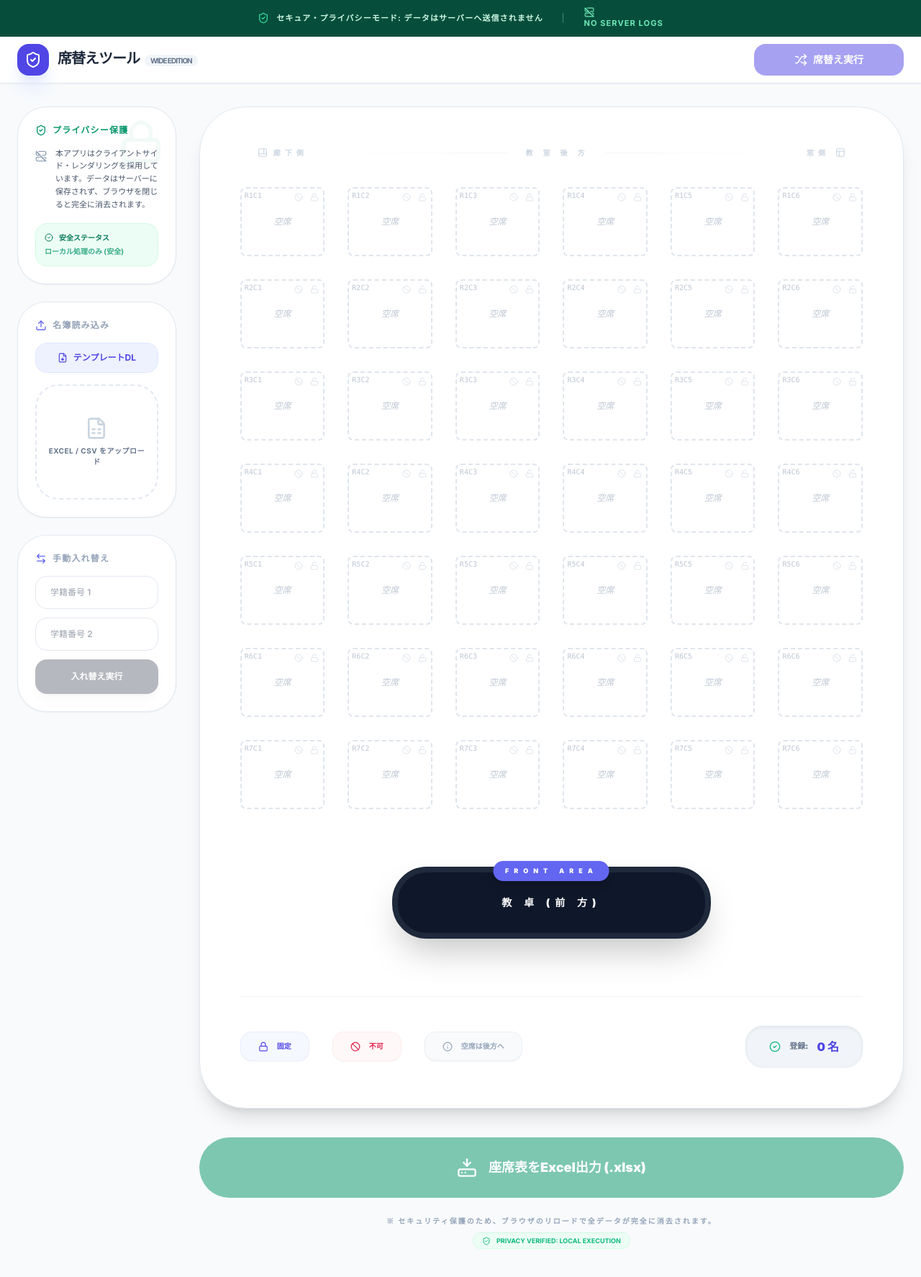
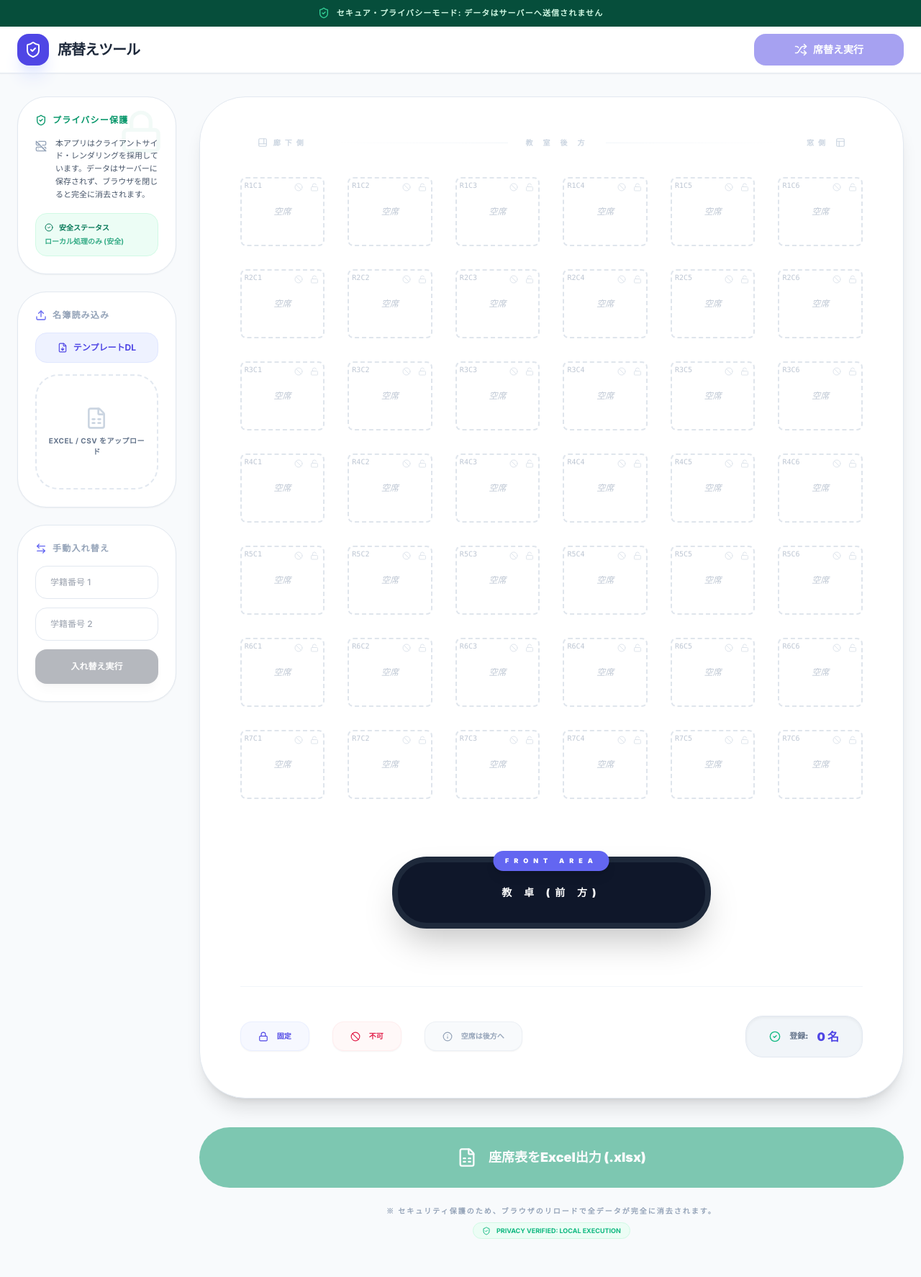
Before and after one commit to kenkisekihara/Seat-change-app, a React (Vite) app: page / in a window 1280 px wide. Shown: the top 1774 px of the page at 72% size. Built offline with nearby package versions, Linux system fonts and the light colour scheme.

Commit message:
feat: Simplify header and privacy banner
Remove redundant "Wide Edition" text and server log indicator from the header and privacy banner for a cleaner UI.

```diff
--- a/App.tsx
+++ b/App.tsx
@@ -12,9 +12,7 @@ import {
   Lock,
   Ban,
   ShieldCheck,
-  EyeOff,
   CheckCircle2,
-  HardDriveDownload,
   ServerOff,
   Layout
 } from 'lucide-react';
@@ -230,10 +228,6 @@ const App: React.FC = () => {
       <div className="bg-emerald-900 text-emerald-100 py-2.5 px-4 text-center text-[11px] font-bold tracking-widest uppercase flex items-center justify-center gap-2.5 shadow-sm">
         <ShieldCheck size={16} className="text-emerald-400" />
         <span>セキュア・プライバシーモード: データはサーバーへ送信されません</span>
-        <span className="hidden sm:inline-block opacity-40 ml-4 font-normal">|</span>
-        <span className="hidden sm:inline flex items-center gap-1.5 ml-4 text-emerald-300">
-          <ServerOff size={14} /> NO SERVER LOGS
-        </span>
       </div>
 
       <header className="bg-white border-b border-slate-200 sticky top-0 z-30 shadow-sm">
@@ -244,7 +238,7 @@ const App: React.FC = () => {
             </div>
             <div>
               <h1 className="text-lg sm:text-xl font-black text-slate-800 tracking-tighter">
-                席替えツール <span className="text-[10px] bg-slate-100 text-slate-500 px-2 py-0.5 rounded-full font-bold ml-1 uppercase">Wide Edition</span>
+                席替えツール
               </h1>
             </div>
           </div>
@@ -409,7 +403,7 @@ const App: React.FC = () => {
               disabled={students.length === 0}
               className="w-full flex items-center justify-center gap-3 sm:gap-4 bg-emerald-600 hover:bg-emerald-700 text-white py-5 sm:py-7 rounded-[2rem] sm:rounded-[3rem] font-black transition-all shadow-2xl shadow-emerald-100 active:scale-[0.99] disabled:opacity-50 disabled:shadow-none text-sm sm:text-lg"
             >
-              <HardDriveDownload size={22} className="sm:w-[28px] sm:h-[28px]" />
+              <FileSpreadsheet size={22} className="sm:w-[28px] sm:h-[28px]" />
               <span>座席表をExcel出力 (.xlsx)</span>
             </button>
             <div className="mt-6 flex flex-col items-center gap-2">
@@ -423,19 +417,6 @@ const App: React.FC = () => {
           </div>
         </section>
       </main>
-
-      {/* Static Floating Alert */}
-      <div className="fixed bottom-8 right-8 no-print hidden 2xl:block">
-        <div className="bg-white/90 backdrop-blur-xl border border-indigo-100 p-5 rounded-[2rem] shadow-2xl flex items-center gap-5 border-l-[6px] border-l-indigo-600">
-          <div className="p-3 bg-indigo-50 rounded-2xl text-indigo-600">
-            <Layout size={24} />
-          </div>
-          <div>
-            <div className="text-[11px] font-black text-slate-800 uppercase tracking-wider">Wide Layout Active</div>
-            <div className="text-[10px] text-slate-500 font-bold">Optimization for Large Screens</div>
-          </div>
-        </div>
-      </div>
     </div>
   );
 };
```
